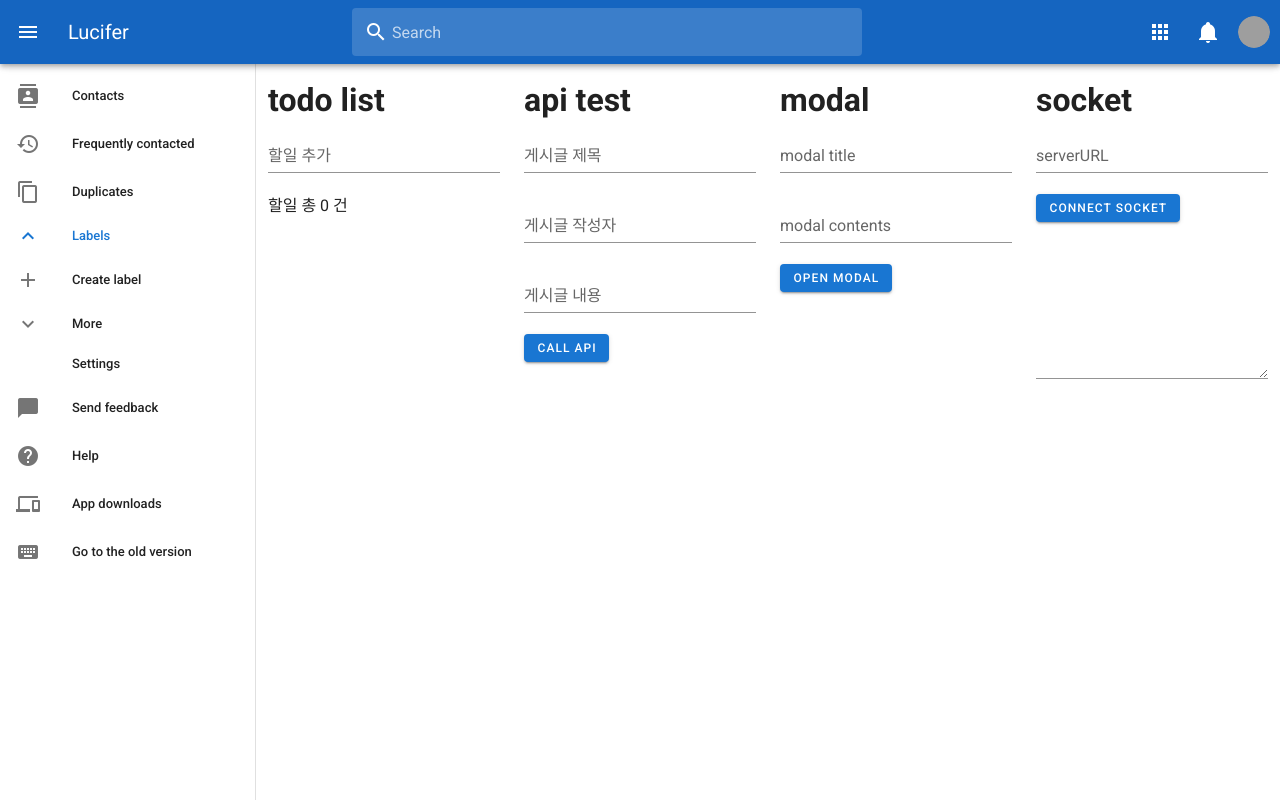
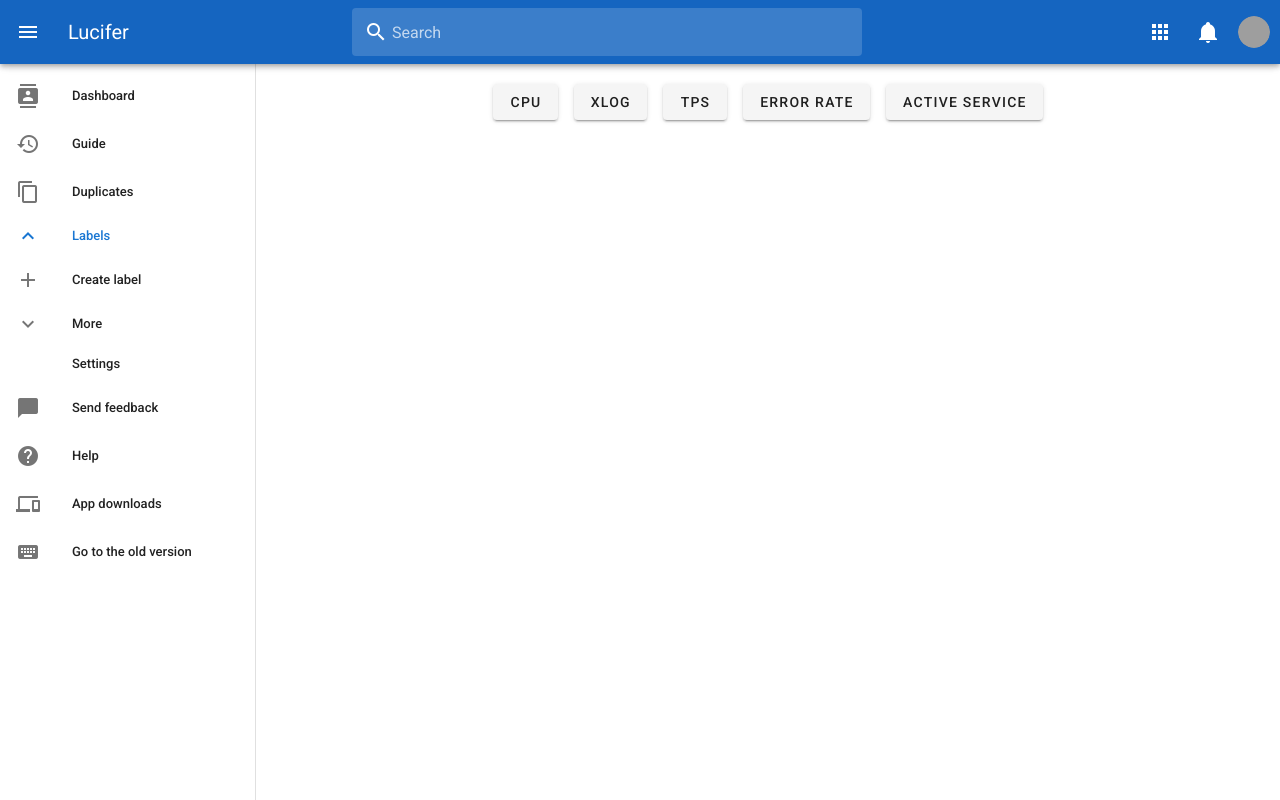
Before and after one commit to tlsqja1230/Lucifer_Front, a Vue app: page / in a window 1280 px wide. Both pictures are taken after a click on the button 28 px from the left and 32 px from the top of the page. Built offline with nearby package versions, Linux system fonts and the light colour scheme; grey boxes are pictures that could not be loaded.

Commit message:
레이아웃 구조변경, 사이드메뉴 이동, 대쉬보드화면 추가

```diff
--- a/package.json
+++ b/package.json
@@ -8,10 +8,12 @@
     "lint": "vue-cli-service lint"
   },
   "dependencies": {
+    "apexcharts": "^3.19.0",
     "axios": "^0.19.2",
     "core-js": "^3.6.4",
     "sockjs-client": "^1.4.0",
     "vue": "^2.6.11",
+    "vue-apexcharts": "^1.5.3",
     "vue-router": "^3.1.6",
     "vuetify": "^2.2.11",
     "vuex": "^3.1.3",
--- a/src/App.vue
+++ b/src/App.vue
@@ -1,13 +1,7 @@
 <template>
-  <v-app>
-    <SetLayout>
-      <div class="page-wrapper">
-        <v-content>
-          <router-view></router-view>
-        </v-content>
-      </div>
-    </SetLayout>
-  </v-app>
+  <SetLayout>
+    <router-view></router-view>
+  </SetLayout>
 </template>
 
 <script>
@@ -18,8 +12,3 @@
     }
   }
 </script>
-<style scoped>
-.page-wrapper {
-  min-height: calc(100vh - 64px - 50px - 81px);
-}
-</style>
--- /dev/null
+++ b/src/components/common/chart.vue
@@ -0,0 +1,72 @@
+<template>
+    <div id="chart">
+        <apexchart type="scatter" :options="chartOptions" :series="series"></apexchart>
+      </div>
+</template>
+
+<script>
+import VueApexCharts from 'vue-apexcharts'
+export default {
+        name: 'chart',
+        components: {
+          apexchart: VueApexCharts,
+        },
+        props: {
+            series: {
+                type: Array
+            }
+        },
+        data() {
+            return {
+                chartOptions: {
+                    chart: {
+                        type: 'scatter',
+                        zoom: {
+                            type: 'xy'
+                        }
+                    },
+                    dataLabels: {
+                        enabled: false
+                    },
+                    grid: {
+                        xaxis: {
+                            lines: {
+                                show: true
+                            }
+                        },
+                        yaxis: {
+                            lines: {
+                                show: true
+                            }
+                        },
+                    },
+                    xaxis: {
+                        type: 'datetime',
+                    },
+                    yaxis: {
+                        max: 2000
+                    }
+                },
+
+            }
+        },
+        methods: {
+            generateDayWiseTimeSeries(baseval, count, yrange) {
+                var i = 0;
+                var series = [];
+                while (i < count) {
+                var y = Math.floor(Math.random() * (yrange.max - yrange.min + 1)) + yrange.min;
+
+                series.push([baseval, y]);
+                baseval += 86400000;
+                i++;
+                }
+                return series;
+            }
+        },
+}
+</script>
+
+<style>
+
+</style>
--- a/src/components/layouts/DefaultLayout.vue
+++ b/src/components/layouts/DefaultLayout.vue
@@ -1,5 +1,5 @@
 <template>
-  <div>
+<v-app id="inspire">
     <!-- 사이드 네비게이션 영역 -->
     <v-navigation-drawer
         v-model="drawer"
@@ -53,6 +53,7 @@
                 v-else
                 :key="item.text"
                 link
+                @click="clickSideMenu(item.name)"
                 >
                     <v-list-item-action>
                         <v-icon>{{ item.icon }}</v-icon>
@@ -109,8 +110,11 @@
             </v-avatar>
         </v-btn>
     </v-app-bar>
+    <!-- 컨텐츠 영역 -->
+    <v-content>
         <slot></slot>
-  </div>
+    </v-content>
+</v-app>
 </template>
 
 <script>
@@ -124,8 +128,8 @@
       return {
         drawer: false,
         items: [
-          { icon: 'mdi-contacts', text: 'Contacts' },
-          { icon: 'mdi-history', text: 'Frequently contacted' },
+          { icon: 'mdi-contacts', text: 'Dashboard', name: 'Dashboard' },
+          { icon: 'mdi-history', text: 'Guide', name: 'Guide' },
           { icon: 'mdi-content-copy', text: 'Duplicates' },
           {
             icon: 'mdi-chevron-up',
@@ -156,6 +160,11 @@
           { icon: 'mdi-keyboard', text: 'Go to the old version' },
         ],
       }
+    },
+    methods: {
+        clickSideMenu(name){
+            this.$router.push({name: name, params: {}})
         }
+    },
   }
 </script>
--- a/src/router/index.js
+++ b/src/router/index.js
@@ -1,21 +1,22 @@
 import Vue from 'vue'
 import VueRouter from 'vue-router'
-import Guide from '../views/Guide.vue'
+import Dashboard from '../views/Dashboard.vue'
 
 Vue.use(VueRouter)
 
   const routes = [
   {
     path: '/',
-    name: 'Guide',
-    component: Guide,
+    name: 'Dashboard',
+    component: Dashboard,
     meta: {layout : 'DefaultLayout'}
   },
-  // {
-  //   path: '/about',
-  //   name: 'About',
-  //   component: () => import(/* webpackChunkName: "about" */ '../views/About.vue')
-  // }
+  {
+    path: '/guide',
+    name: 'Guide',
+    component: () => import(/* webpackChunkName: "guide" */ '../views/Guide.vue'),
+    meta: {layout : 'DefaultLayout'}
+  }
 ]
 
 const router = new VueRouter({
--- /dev/null
+++ b/src/views/Dashboard.vue
@@ -0,0 +1,87 @@
+<template>
+    <v-container grid-list-xl fluid>
+        <v-layout row wrap>
+            <v-flex class="btn-group">
+                <v-btn v-for="(item, index) in chartBtnList" :key="index" class="ma-2" @click="clickChartBtn(item)">{{item.name}}</v-btn>
+                    <v-expand-transition>
+                        <v-card
+                            v-if="expand"
+                            max-width="300"
+                            class="mx-auto"
+                            outlined
+                        >
+                            <v-list-item>
+                                <v-list-item-content>
+                                    <v-list-item-title class="headline mb-1">{{selChartItem.name}}</v-list-item-title>
+                                    <v-text-field flat label="차트너비(px)" class="hidden-sm-and-down" v-model="selChartItem.width"/>
+                                    <v-text-field flat label="차트높이(px)" class="hidden-sm-and-down" v-model="selChartItem.height"/>
+                                </v-list-item-content>
+                            </v-list-item>
+                            <v-card-actions>
+                                <v-btn text @click="createChart()">확인</v-btn>
+                            </v-card-actions>
+                        </v-card>
+                    </v-expand-transition>
+            </v-flex>
+            <v-flex>
+            </v-flex>
+        </v-layout>
+    </v-container>
+</template>
+
+<script>
+export default {
+    name: 'Dashboard',
+    components: {
+    },
+    props: {
+    },
+    watch: {
+    },
+    computed: {
+    },
+    data() {
+        return {
+            expand: false,
+            chartBtnList: [
+                {id:'CPU', name: 'CPU'},
+                {id:'XLOG', name: 'XLOG'},
+                {id:'TPS', name: 'TPS'},
+                {id:'ERROR RATE', name: 'ERROR RATE'},
+                {id:'ACTIVE SERVICE', name: 'ACTIVE SERVICE'},
+            ],
+            selChartItem: {
+                id: '',
+                name: '',
+                width: '',
+                height: ''
+            }
+        }
+    },
+    beforeRouteEnter (to, from, next) {
+        next()
+    },
+    created() {
+    },
+    mounted() {
+    },
+    updated() {
+    },
+    methods: {
+        clickChartBtn(item){
+            this.selChartItem = item
+            this.expand = !this.expand
+        },
+        createChart(){
+            this.selChartItem
+        }
+    },
+}
+</script>
+<style scoped>
+.btn-group {
+    height:85px;
+    width:100%;
+    text-align:center;
+}
+</style>
--- a/src/views/Guide.vue
+++ b/src/views/Guide.vue
@@ -1,5 +1,4 @@
 <template>
-  <div>
   <v-container grid-list-xl fluid>
     <v-layout row wrap>
       <v-flex lg3 sm6 xs12>
@@ -75,17 +74,22 @@
         <v-btn small color="primary" @click="socketConnect()">connect socket</v-btn>
         <v-textarea :value="recvList.length > 0? JSON.stringify(recvList) : ''" readonly></v-textarea>
       </v-flex>
+      <v-flex lg6 sm6 xs12>
+        <h1>apexchart</h1>
+        <chart :series="recvList"></chart>
+      </v-flex>
     </v-layout>
   </v-container>
-  </div>
 </template>
 
 <script>
 import Modal from '@/components/common/Modal.vue'
+import chart from '@/components/common/chart.vue'
 export default {
   name: 'Guide',
   components: {
-    Modal
+    Modal,
+    chart
   },
   props: {
   },
```
Also changed, not shown: 1 other file (tests, documents, lock files or other folders). Lines whose indentation alone changed are shown as unchanged.
